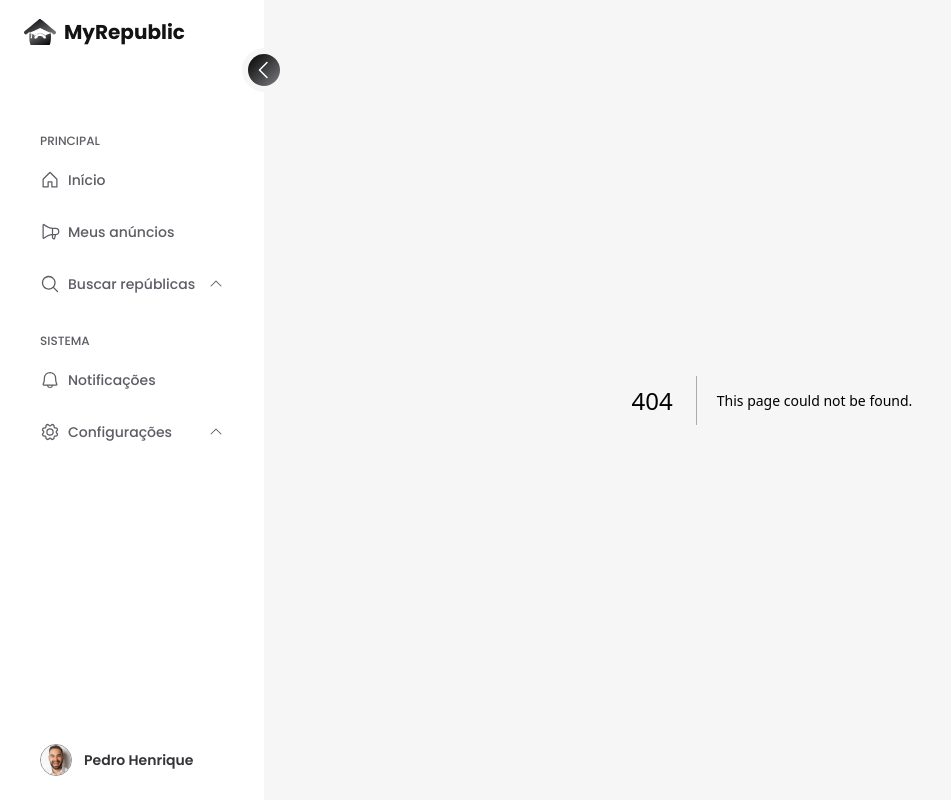
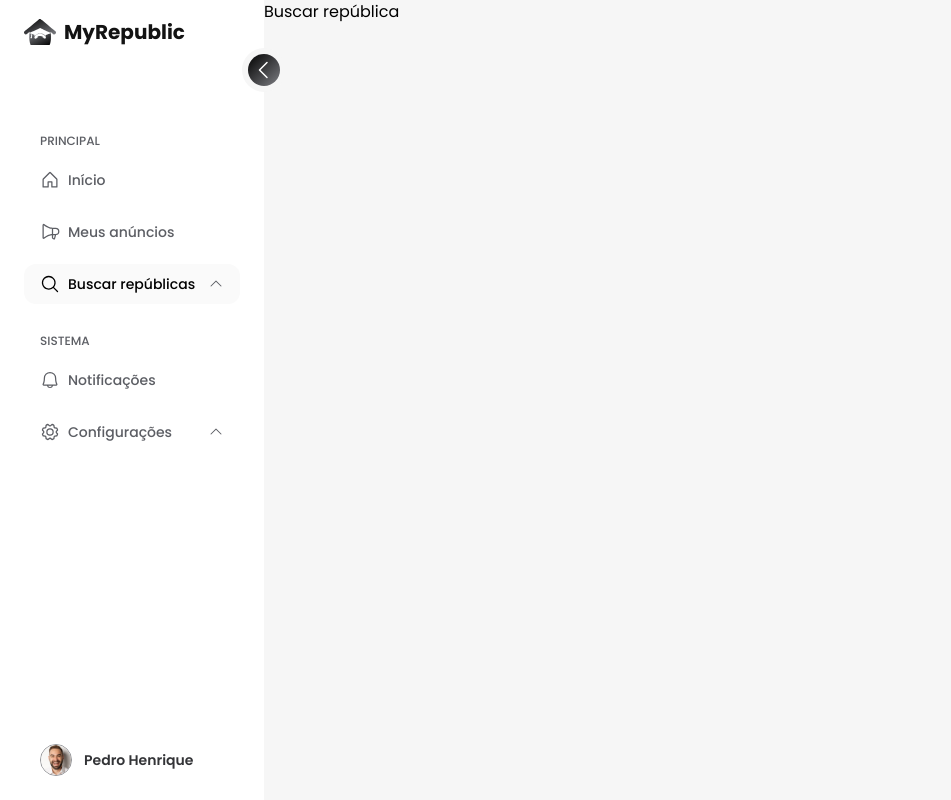
Before and after one commit to pedrogrigorio/my-republic-frontend, a Next.js app: page /student-housing/search in a window 1280 px wide. Before the commit this address had no page. Shown: the whole page, without its empty margins (0-951 px from the left). Built offline with nearby package versions, Linux system fonts and the light colour scheme.

Commit message:
sidebar navigation highlight

```diff
--- a/src/app/search-student-housing/page.tsx
+++ /dev/null
@@ -1,3 +0,0 @@
-export default function SearchStudentHousing() {
-  return <div>Buscar república</div>
-}
--- /dev/null
+++ b/src/app/student-housing/search/page.tsx
@@ -0,0 +1,3 @@
+export default function Search() {
+  return <div>Buscar república</div>
+}
--- a/src/components/layout/Sidebar/MenuItem.tsx
+++ b/src/components/layout/Sidebar/MenuItem.tsx
@@ -1,5 +1,6 @@
 import { CaretUp } from '@phosphor-icons/react/dist/ssr'
 import Link from 'next/link'
+import { usePathname } from 'next/navigation'
 import { ReactNode, useState } from 'react'
 
 interface SubmenuItem {
@@ -13,20 +14,39 @@ interface MenuItemProps {
   icon: ReactNode
   path: string
   submenu?: SubmenuItem[]
+  redirectTo?: string
 }
 
 export default function MenuItem(item: MenuItemProps) {
   const [isSubmenuActive, setIsSubmenuActive] = useState(false)
 
+  const pathname = usePathname()
+
+  const isActive = () => {
+    if (item.path === '/') {
+      // Check for exact match for Home
+      return pathname === item.path
+    } else {
+      // Check for exact match or subpath match for other items
+      return pathname === item.path || pathname.startsWith(`${item.path}/`)
+    }
+  }
+
+  const active = isActive()
+
   return (
-    <Link href={item.path}>
     <div>
       {/* Item principal */}
-        <div className="flex h-10 items-center justify-between rounded-xl px-4 hover:text-black">
-          <div className="flex flex-1 gap-2">
+      <div
+        className={`flex h-10 items-center justify-between rounded-xl px-4 hover:text-black ${active ? 'bg-gray-50' : ''}`}
+      >
+        <Link
+          href={item.redirectTo ? item.redirectTo : item.path}
+          className={`flex h-full flex-1 items-center gap-2 ${active ? 'text-black' : ''}`}
+        >
           {item.icon}
           {item.label}
-          </div>
+        </Link>
 
         <button
           onClick={() => setIsSubmenuActive(!isSubmenuActive)}
@@ -45,14 +65,18 @@ export default function MenuItem(item: MenuItemProps) {
             <div className="w-1 rounded-lg bg-gray-200"></div>
           </div>
 
-            <ul className="flex-1">
+          <ul className="flex flex-1 flex-col gap-1">
             {item.submenu?.map((subitem) => (
-                <li key={subitem.id} className="mt-1">
+              <li key={subitem.id} className="h-8">
                 <Link
                   href={subitem.path}
-                    className="rounded-xl px-4 py-2 text-xs hover:text-black"
+                  className={`flex h-full items-center rounded-xl px-4 text-xs hover:text-black ${pathname.includes(subitem.path) ? 'bg-gray-50' : ''}`}
                 >
-                    <span>{subitem.label}</span>
+                  <span
+                    className={`${pathname.includes(subitem.path) && 'text-black'}`}
+                  >
+                    {subitem.label}
+                  </span>
                 </Link>
               </li>
             ))}
@@ -60,6 +84,5 @@ export default function MenuItem(item: MenuItemProps) {
         </div>
       </div>
     </div>
-    </Link>
   )
 }
--- a/src/components/layout/Sidebar/index.tsx
+++ b/src/components/layout/Sidebar/index.tsx
@@ -3,7 +3,7 @@
 import Logo from '@/components/icons/Logo'
 import { CaretLeft } from '@phosphor-icons/react/dist/ssr'
 import Image from 'next/image'
-import { useEffect, useState } from 'react'
+import { useState } from 'react'
 import persona from '@/assets/img/persona.png'
 import { mainMenu, systemMenu } from '@/data/SidebarData'
 import dynamic from 'next/dynamic'
@@ -12,10 +12,6 @@ const MenuItem = dynamic(() => import('./MenuItem'), { ssr: false })
 
 export default function Sidebar() {
   const [isOpen, setIsOpen] = useState(true)
-
-  useEffect(() => {
-    console.log(isOpen)
-  }, [isOpen])
 
   return (
     <div className="relative flex w-80 flex-col bg-white px-6 py-4">
@@ -44,8 +40,8 @@ export default function Sidebar() {
       <div className="mt-20 flex-1">
         {/* Menu principal */}
         <div className="font-medium">
-          <span className="text-sidebarMenu p-4 text-xs">PRINCIPAL</span>
-          <ul className="text-sidebarMenu mt-2 flex flex-col gap-3 text-sm">
+          <span className="p-4 text-xs text-sidebarMenu">PRINCIPAL</span>
+          <ul className="mt-2 flex flex-col gap-3 text-sm text-sidebarMenu">
             {mainMenu.map((item) => (
               <li key={item.id}>
                 <MenuItem
@@ -53,6 +49,7 @@ export default function Sidebar() {
                   label={item.label}
                   path={item.path}
                   submenu={item.submenu}
+                  redirectTo={item.redirectTo}
                 />
               </li>
             ))}
@@ -61,8 +58,8 @@ export default function Sidebar() {
 
         {/* Menu de Sistema */}
         <div className="mt-6 flex-1 font-medium">
-          <span className="text-sidebarMenu p-4 text-xs">SISTEMA</span>
-          <ul className="text-sidebarMenu mt-2 flex flex-col gap-3 text-sm">
+          <span className="p-4 text-xs text-sidebarMenu">SISTEMA</span>
+          <ul className="mt-2 flex flex-col gap-3 text-sm text-sidebarMenu">
             {systemMenu.map((item) => (
               <li key={item.id}>
                 <MenuItem
@@ -70,6 +67,7 @@ export default function Sidebar() {
                   label={item.label}
                   path={item.path}
                   submenu={item.submenu}
+                  redirectTo={item.redirectTo}
                 />
               </li>
             ))}
```
Also changed, not shown: src/data/SidebarData.tsx (+8 -6 lines), src/app/student-housing/applications/page.tsx (renamed from src/app/applications/page.tsx), src/app/student-housing/favorites/page.tsx (renamed from src/app/favorites/page.tsx). Lines whose indentation alone changed are shown as unchanged.
